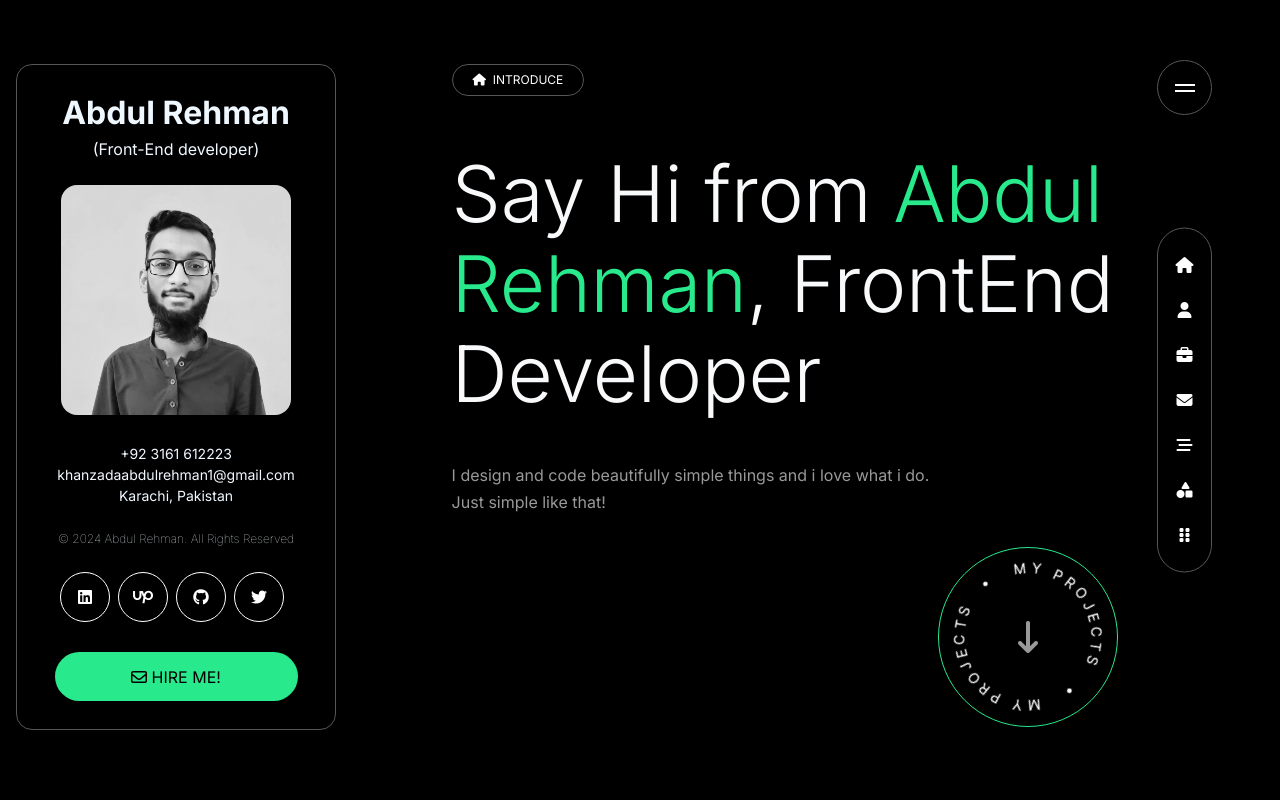
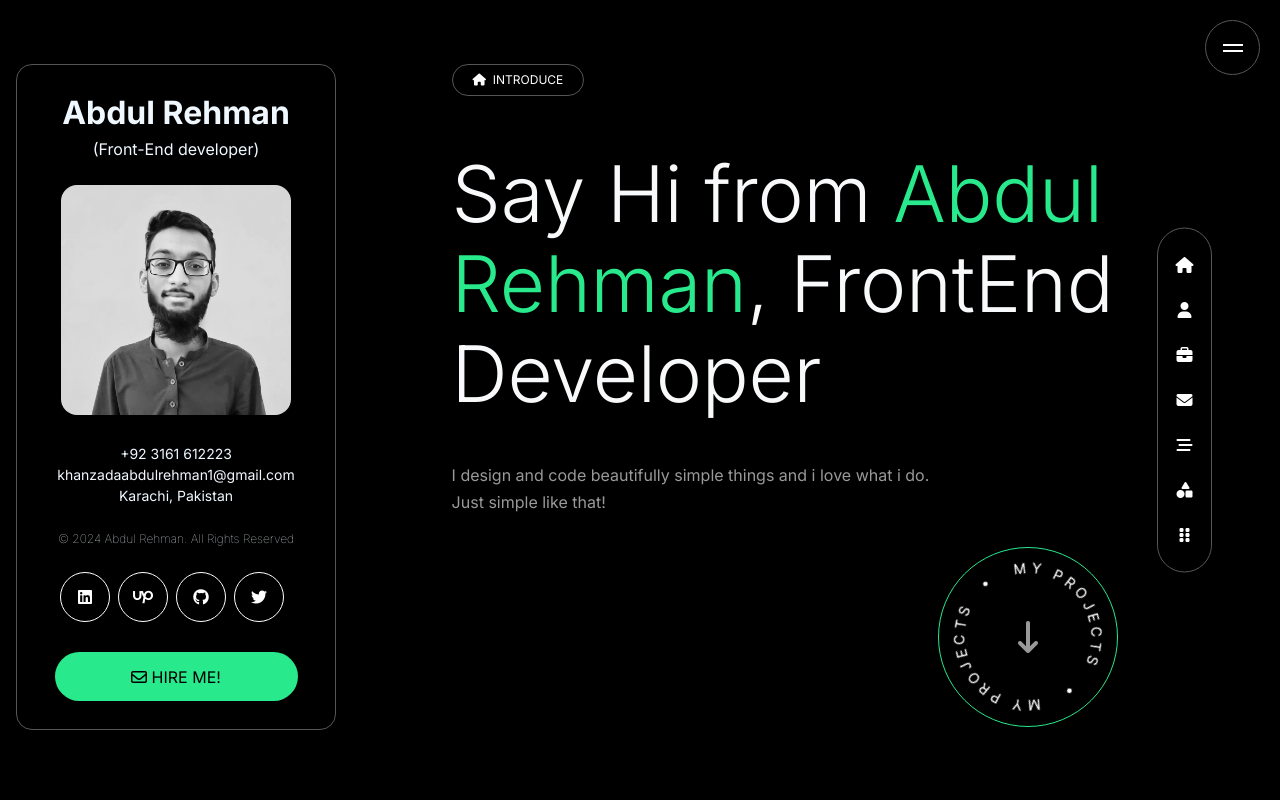
Before and after one commit to abdulrehmankz1/personal-portfolio, a React (Create React App) app: page / in a window 1280 px wide. Shown: the top 800 px of the page. Built offline with nearby package versions, Linux system fonts and the light colour scheme.

Commit message:
change menu icon position

```diff
--- a/src/styles.scss
+++ b/src/styles.scss
@@ -97,8 +97,8 @@ body {
 
   .icon_menu {
     position: fixed;
-    right: 68px;
-    top: 60px;
+    right: 20px;
+    top: 20px;
     width: 55px;
     height: 55px;
     border-radius: 50%;
```
